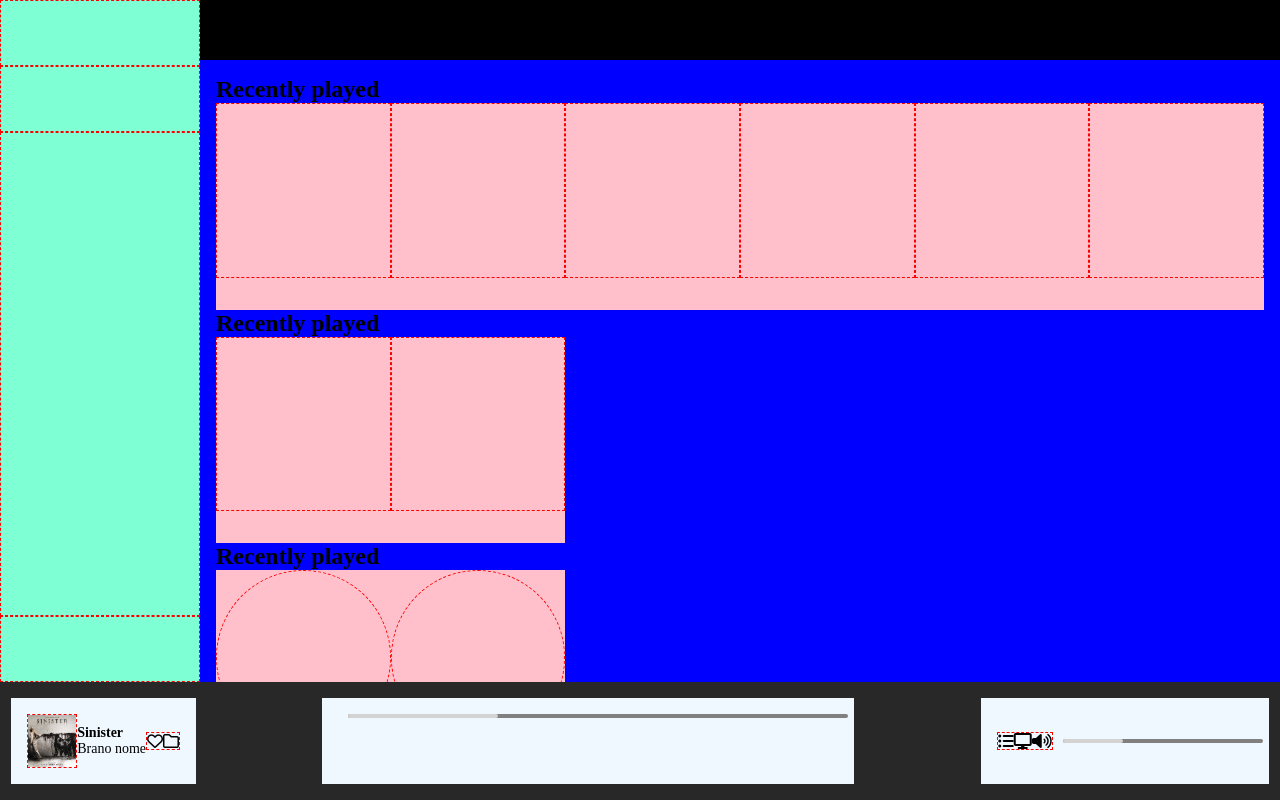
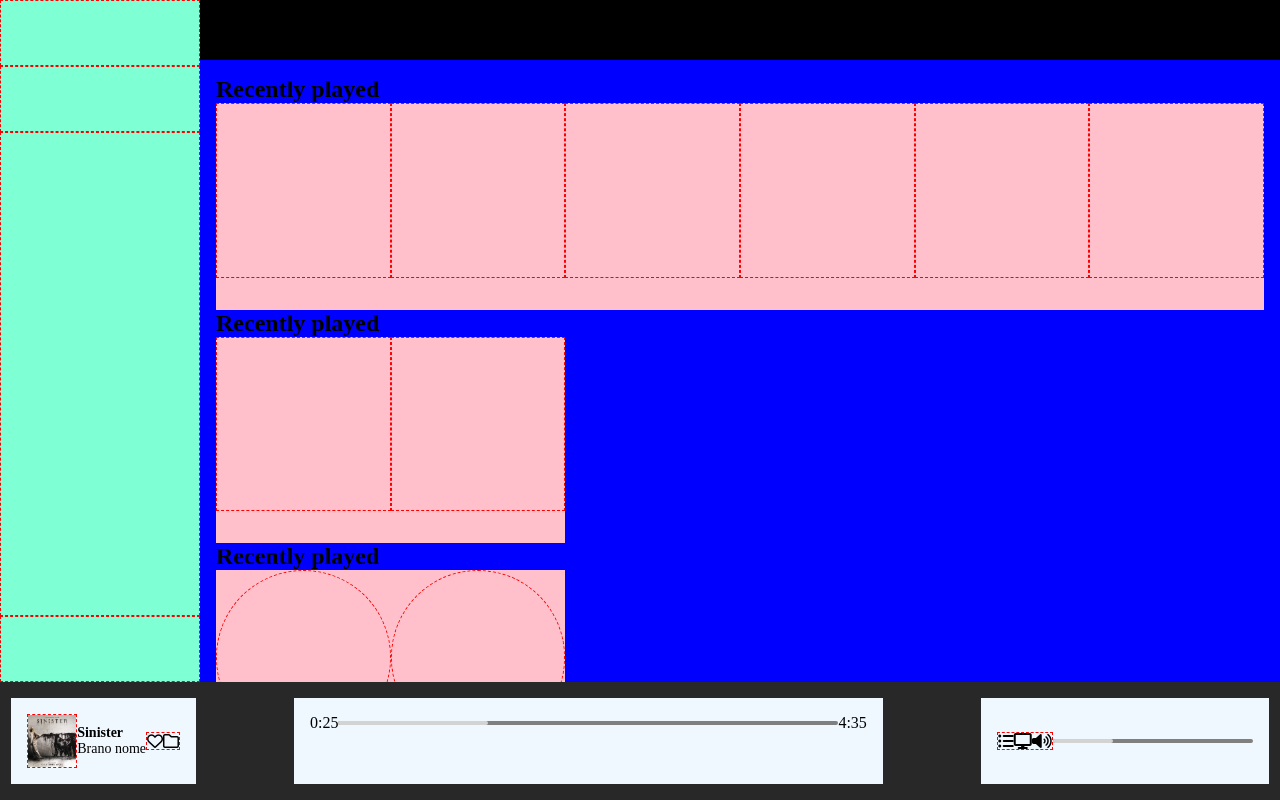
Before and after one commit to GiacomoDiNardo/html-css-spotifyweb, a plain HTML site: page index.html in a window 1280 px wide. Drawn offline with Linux system fonts and the light colour scheme.

Commit message:
add time

```diff
--- a/css/style.css
+++ b/css/style.css
@@ -129,6 +129,10 @@
     width: 500px;
 }
 
+.song-time {
+    align-items: center;
+}
+
 .right-bar {
     align-items: center;
 }
@@ -142,7 +146,6 @@
     height: 4px;
     background-color: grey;
     border-radius: 10px;
-    margin-left: 10px;
 }
 
 .bar-level {
--- a/index.html
+++ b/index.html
@@ -128,7 +128,9 @@
                 <div class="song-nav"></div>
 
                 <div class="song-time d-flex">
-                    <div class="current-time"></div>
+                    <div class="current-time">
+                        <span>0:25</span>
+                    </div>
 
                     <div class="time-bar">
                         <div class="bar-max">
@@ -136,7 +138,9 @@
                         </div>
                     </div>
 
-                    <div class="final-time"></div>
+                    <div class="final-time">
+                        <span>4:35</span>
+                    </div>
 
                 </div>
             </div>
```
